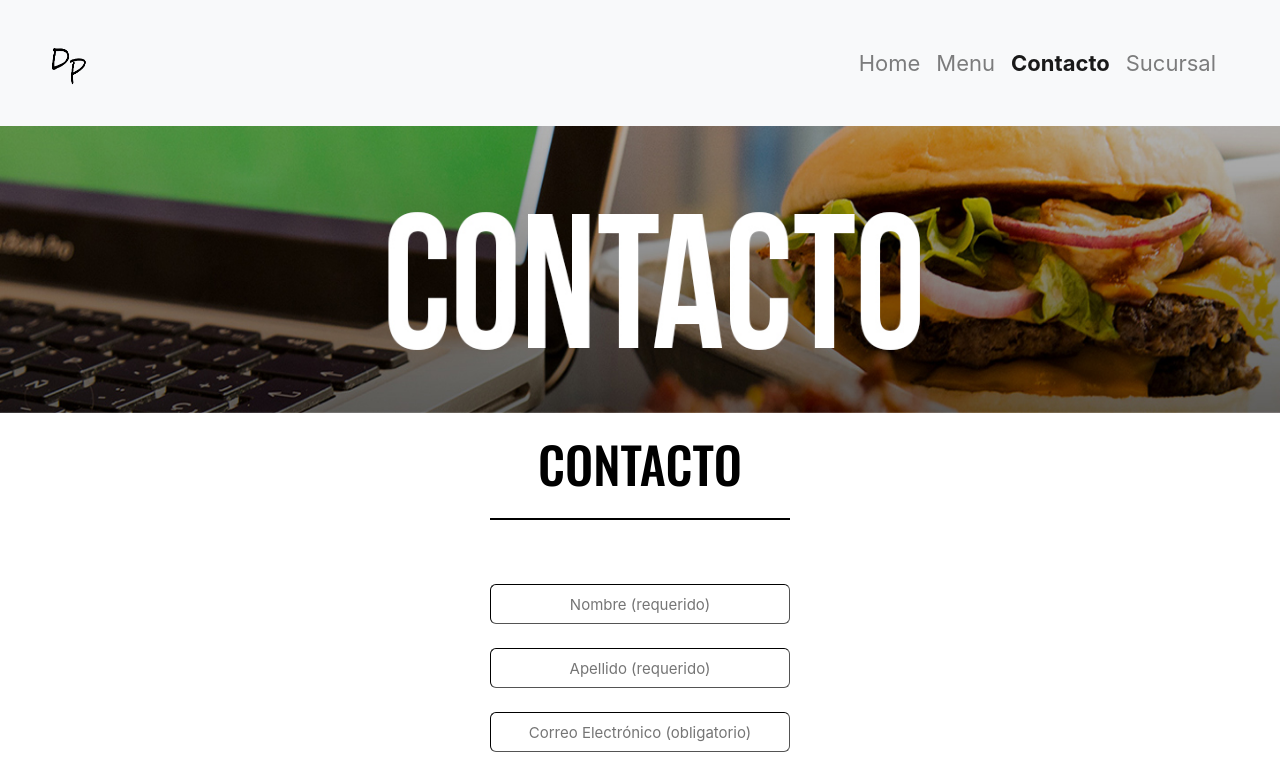
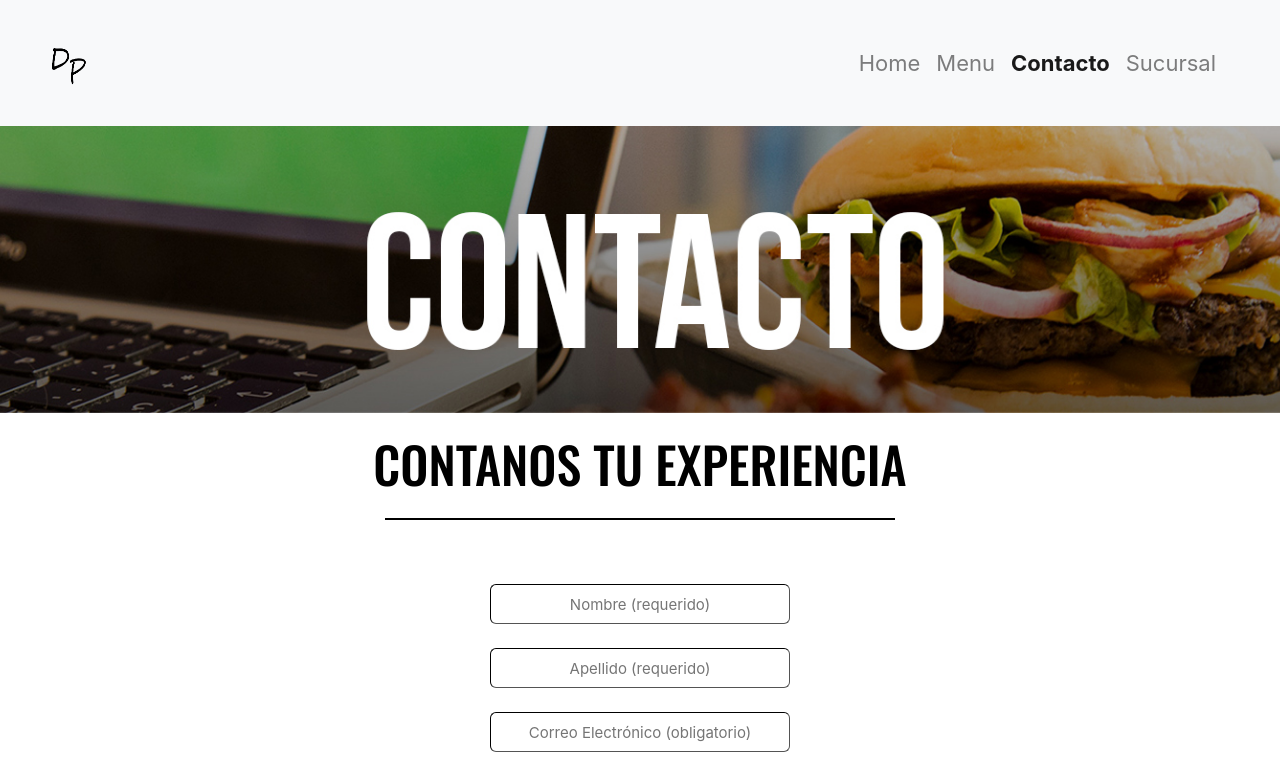
Before and after one commit to PedroSturzen/DesarrolloWeb, a website: page Pages/contacto.html in a window 1280 px wide. Shown: the top 773 px of the page. Drawn offline with nearby package versions, Linux system fonts and the light colour scheme.

Commit message:
detalles

```diff
--- a/Pages/contacto.html
+++ b/Pages/contacto.html
@@ -71,9 +71,9 @@
     <div class="contacto">
         <article>
             <div>
-                <h1>CONTACTO</h1>
+                <h1>CONTANOS TU EXPERIENCIA</h1>
             </div>
-            <div class="content-line"></div>
+            <div class="content-line_sucursal"></div>
         <!-- inicio form -->
             <form action="#" class="contacto-form">
                 <br>
--- a/scss/_contacto.scss
+++ b/scss/_contacto.scss
@@ -56,6 +56,8 @@ font-weight: 600;
 .header img{
     width: 100%;
     height: 287px;
+    background-size: cover;
+    object-fit: cover;
 }
 
 /* -------------------------------------Cierre Contacto------------------------------------------- */
--- a/scss/_menu.scss
+++ b/scss/_menu.scss
@@ -129,7 +129,7 @@ $negro : $negro;
     padding-bottom: 15px;
     padding-left: 30px;
     padding-right: 30px;
-    transition-duration: 1s;
+    transition-duration: 500ms;
 }
 
 .variedad__menu li a:hover{
@@ -158,7 +158,12 @@ $negro : $negro;
     text-align: center;
     font-family: 'Oswald', sans-serif;
 }
-
+/* -----------------------------HEADER-------------------------------- */
+.header img{
+    width: 100%;
+    background-size: cover;
+    object-fit: cover;
+}
 
 
 /* -------------------------------------Cierre Menu------------------------------------------- */
```
Also changed, not shown: Pages/sucursal.html (+1 -1 lines), Css/estilo.css.
